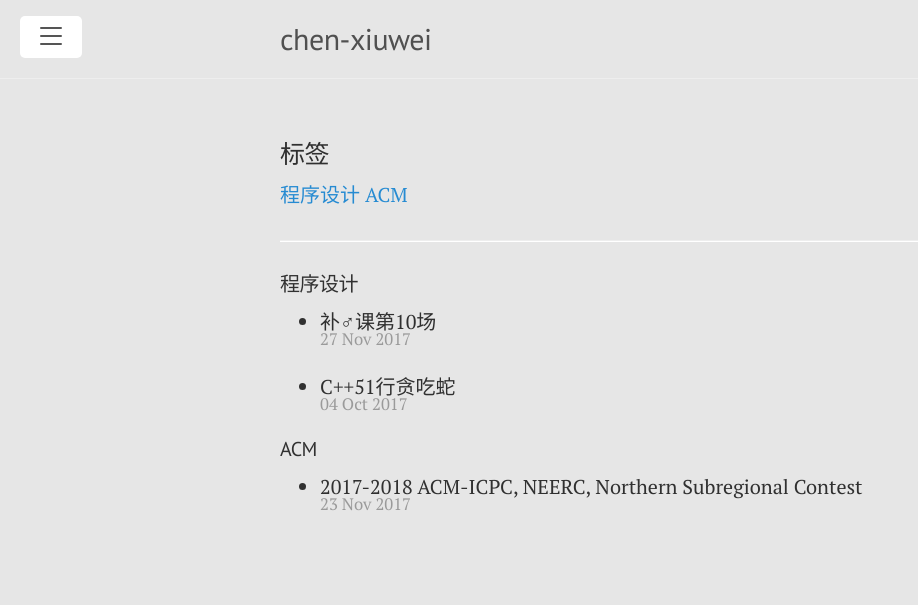
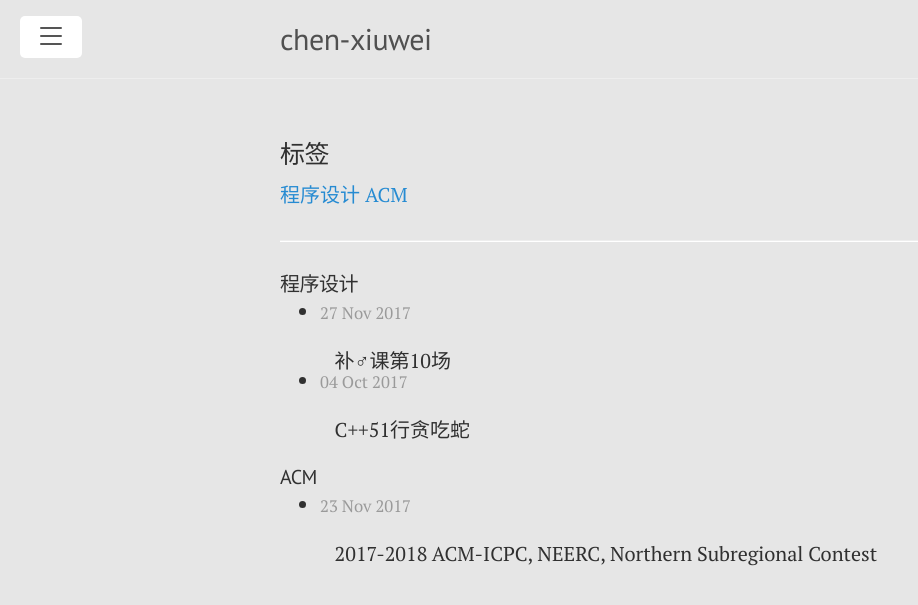
Before and after one commit to chen-xw/chen-xw.github.io, a Jekyll site: the page built from blog/tags.html, in a window 1280 px wide. Shown: the top 605 px of the page, without its empty margins (0-918 px from the left). Built offline with Jekyll 4.4.1, drawn with Linux system fonts in a browser that asks for light colours; comment, search, counter and statistics services are not loaded.

Commit message:
Update tags.html

```diff
--- a/blog/tags.html
+++ b/blog/tags.html
@@ -17,8 +17,7 @@ title: 标签
       {% for post in tag[1] %}
         <a class="post-title" href="{{ site.baseurl }}{{ post.url }}">
       <li>
-        {{ post.title }}
-      <small class="post-date">{{ post.date | date_to_string }}</small>
+      <small class="post-date">{{ post.date | date_to_string }}</small>&nbsp;&nbsp;&nbsp;{{ post.title }}
       </li>
       </a>
       {% endfor %}
```
